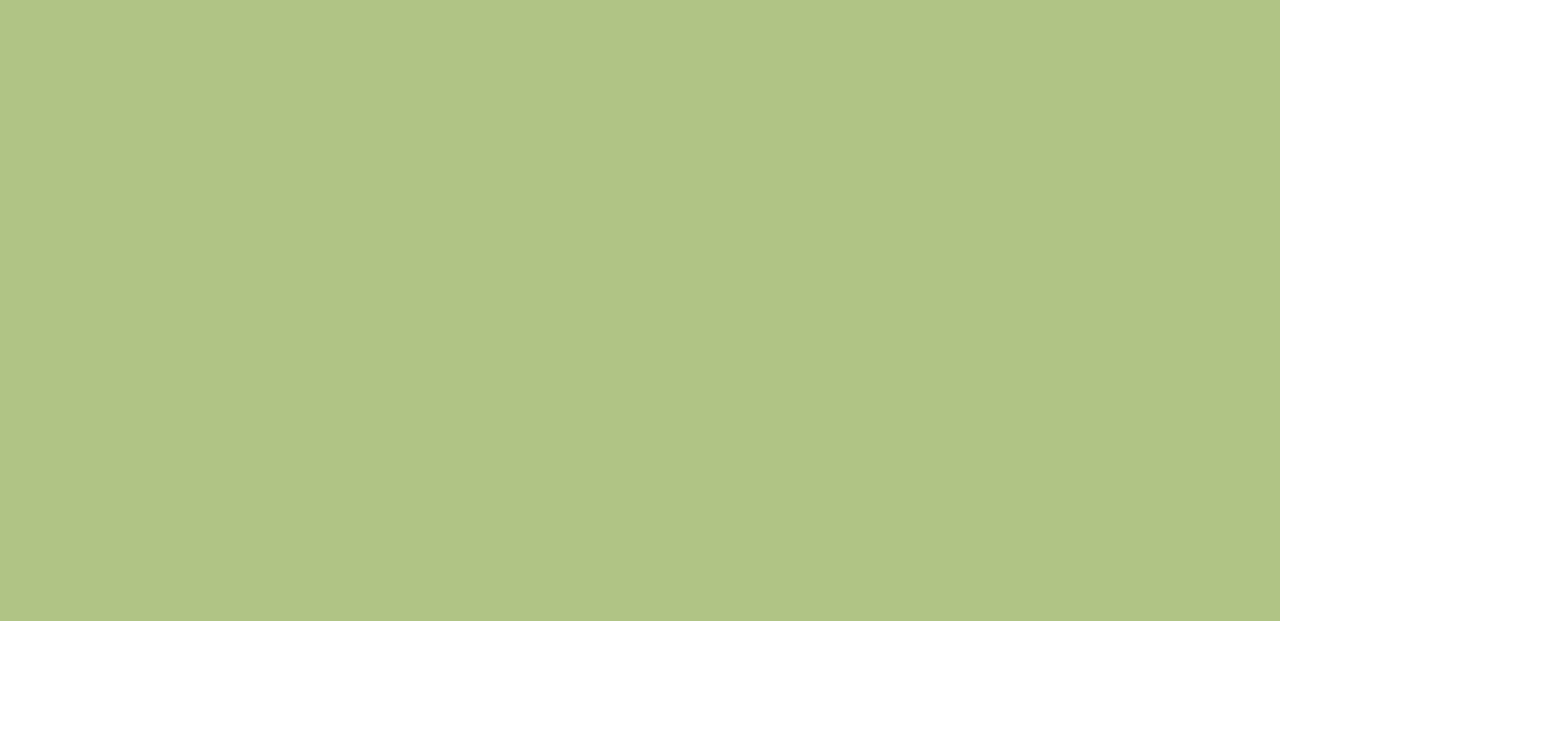
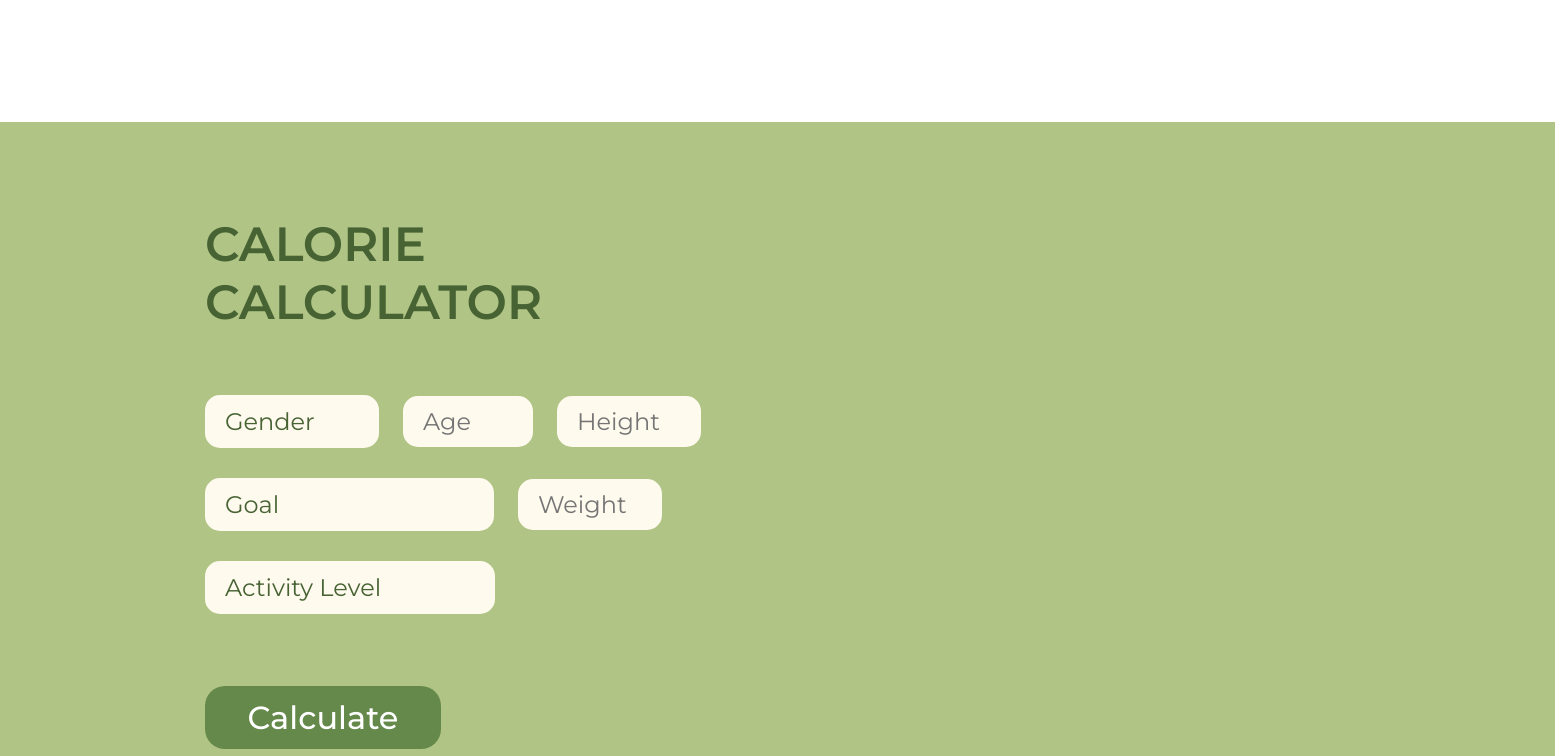
Before and after one commit to xiesheaeix/fitness, a React (Create React App) app in the folder fitness/: page / in a window 1280 px wide. Shown: the part 280-1036 px from the top of the page, 1555 px wide, since content can reach past the window. Before the commit the page ends 901 px from the top, so only its background shows below. Built offline with nearby package versions, Linux system fonts and the light colour scheme.

Commit message:
calorie tracker done

```diff
--- a/fitness/public/index.html
+++ b/fitness/public/index.html
@@ -1,20 +1,20 @@
-<!DOCTYPE html>
+<!doctype html>
 <html lang="en">
-  <head>
+
+<head>
     <meta charset="utf-8" />
     <link rel="icon" href="%PUBLIC_URL%/favicon.ico" />
     <meta name="viewport" content="width=device-width, initial-scale=1" />
     <meta name="theme-color" content="#000000" />
-    <meta
-      name="description"
-      content="Web site created using create-react-app"
-    />
+    <meta name="description" content="Web site created using create-react-app" />
+    <link rel="preconnect" href="https://fonts.googleapis.com" />
+    <link rel="preconnect" href="https://fonts.gstatic.com" crossorigin />
+    <link href="https://fonts.googleapis.com/css2?family=Montserrat:ital,wght@0,100..900;1,100..900&display=swap" rel="stylesheet" />
+    <title>FitRise</title>
+</head>
 
-    <title>Fitness App</title>
-  </head>
-  <body>
+<body>
+    <div id="root"></div>
+</body>
 
-    <div id="root"></div>
-
-  </body>
 </html>
--- a/fitness/src/components/app/app.scss
+++ b/fitness/src/components/app/app.scss
@@ -1,6 +1,7 @@
 * {
     padding: 0;
     margin: 0;
+    font-family: "Montserrat", sans-serif;
 }
 
 .container {
--- /dev/null
+++ b/fitness/src/components/calorieComp/CalorieComp.jsx
@@ -0,0 +1,183 @@
+import { act, useState } from "react";
+import "./calorieComp.scss";
+const CalorieComp = () => {
+  const [gender, setGender] = useState("");
+  const [age, setAge] = useState("");
+  const [height, setHeight] = useState("");
+  const [goal, setGoal] = useState("");
+  const [weight, setWeight] = useState("");
+  const [activityLevel, setActivityLevel] = useState("");
+  const [caloriePerDayAmount, setCaloriePerDayAmount] = useState(null);
+  const calculateDayCalorie = () => {
+    const genderMultiplier =
+      gender === "male" ? 5 : gender === "female" ? -161 : -161;
+    const BMR = 10 * weight + 6.25 * height - 5 * age + genderMultiplier;
+    const activityLvlMultilpier = {
+      sedentary: 1.2,
+      light: 1.375,
+      moderate: 1.55,
+      very: 1.725,
+      super: 1.9,
+    };
+
+    const goalMultiplier = {
+      loss: -300,
+      gain: 300,
+      maintain: 0,
+    };
+
+    setCaloriePerDayAmount(
+      (
+        BMR * activityLvlMultilpier[activityLevel] +
+        goalMultiplier[goal]
+      ).toFixed(0)
+    );
+  };
+  const sendRequest = (e) => {
+    e.preventDefault();
+    console.log("Sent");
+    console.log(calculateDayCalorie());
+  };
+
+  const showedComponent =
+    caloriePerDayAmount === null ? (
+      <FormComponent
+        setGender={setGender}
+        setAge={setAge}
+        setHeight={setHeight}
+        setGoal={setGoal}
+        setWeight={setWeight}
+        setActivityLevel={setActivityLevel}
+        sendRequest={sendRequest}
+        gender={gender}
+        age={age}
+        height={height}
+        weight={weight}
+        goal={goal}
+        activityLevel={activityLevel}
+      />
+    ) : (
+      <CalorieCalculatedComponent caloriePerDayAmount={caloriePerDayAmount} />
+    );
+
+  return (
+    <div className="calorie-counter">
+      <h3 className="calorie-counter__title">Calorie Calculator</h3>
+      {showedComponent}
+    </div>
+  );
+};
+
+const FormComponent = (props) => {
+  return (
+    <form
+      className="calorie-counter__form"
+      action="submit"
+      onSubmit={props.sendRequest}
+    >
+      <div>
+        <select
+          value={props.gender}
+          className="inp select-tag gender"
+          name="gender"
+          onChange={(e) => props.setGender(e.target.value)}
+          required
+        >
+          <option value="">Gender</option>
+          <option value="male">Male</option>
+          <option value="female">Female</option>
+          <option value="null">N/A</option>
+        </select>
+
+        <input
+          value={props.age}
+          type="number"
+          className="inp age"
+          placeholder="Age"
+          name="age"
+          min="1"
+          max="120"
+          onChange={(e) => props.setAge(e.target.value)}
+          required
+        />
+
+        <input
+          value={props.height}
+          type="number"
+          name="height"
+          className="inp height"
+          min="100"
+          max="250"
+          placeholder="Height"
+          onChange={(e) => props.setHeight(e.target.value)}
+          required
+        />
+      </div>
+
+      <div>
+        <select
+          name="goal"
+          value={props.goal}
+          onChange={(e) => props.setGoal(e.target.value)}
+          required
+          className="inp select-tag goal"
+        >
+          <option value="">Goal</option>
+          <option value="loss">Loss Weight</option>
+          <option value="gain">Gain Weight</option>
+          <option value="maintain">Maintain</option>
+        </select>
+
+        <input
+          value={props.weight}
+          type="number"
+          name="weight"
+          className="inp weight"
+          min="1"
+          max="300"
+          placeholder="Weight"
+          onChange={(e) => props.setWeight(e.target.value)}
+          required
+        />
+      </div>
+
+      <div>
+        <select
+          value={props.activityLevel}
+          name="activityLevel"
+          className="inp select-tag activityLevel"
+          required
+          onChange={(e) => props.setActivityLevel(e.target.value)}
+        >
+          <option value="">Activity Level</option>
+          <option value="sedentary">Sedentary – Little to no exercise</option>
+          <option value="light">
+            Lightly Active – Light exercise 1–3 days/week
+          </option>
+          <option value="moderate">Moderately Active – 3–5 days/week</option>
+          <option value="very">Very Active – 6–7 days/week</option>
+          <option value="super">
+            Super Active – Intense training or athlete
+          </option>
+        </select>
+      </div>
+
+      <button className="submit-btn">Calculate</button>
+    </form>
+  );
+};
+
+const CalorieCalculatedComponent = ({ caloriePerDayAmount }) => {
+  return (
+    <div className="calorie-result">
+      <p className="calorie-result__paragraph">
+        Based on your data, the optimal number of calories per day is:{" "}
+      </p>
+      <div className="calorie-result__amount">
+        <span>{caloriePerDayAmount}</span> Ccals
+      </div>
+    </div>
+  );
+};
+
+export default CalorieComp;
--- /dev/null
+++ b/fitness/src/components/calorieComp/calorieComp.scss
@@ -0,0 +1,116 @@
+.calorie-counter {
+    width: 418px;
+    height: 517px;
+    &__title {
+        display: box;
+        width: 338px;
+        text-transform: uppercase;
+        font-size: 48px;
+        font-weight: 600;
+        color: #476334;
+    }
+    &__form {
+        margin-top: 64px;
+        width: 550px;
+        height: 239px;
+    }
+    .gender {
+        width: 174px;
+        background-color: #fffaee;
+        color: #476334;
+        border-radius: 5px;
+        font-size: 24px;
+        border: none;
+    }
+    .age {
+        width: 90px;
+        height: 33px;
+        background-color: #fffaee;
+        color: #476334;
+        border-radius: 5px;
+        font-size: 24px;
+        border: none;
+    }
+    .weight {
+        width: 104px;
+        height: 33px;
+        background-color: #fffaee;
+        color: #476334;
+        border-radius: 5px;
+        font-size: 24px;
+        border: none;
+    }
+    .height {
+        width: 104px;
+        height: 33px;
+        background-color: #fffaee;
+        color: #476334;
+        border-radius: 5px;
+        font-size: 24px;
+        border: none;
+    }
+    .goal {
+        width: 289px;
+        height: 53px;
+        background-color: #fffaee;
+        color: #476334;
+        border-radius: 5px;
+        font-size: 24px;
+        border: none;
+    }
+    .activityLevel {
+        width: 290px;
+        height: 53px;
+        background-color: #fffaee;
+        color: #476334;
+        border-radius: 5px;
+        font-size: 24px;
+        border: none;
+    }
+    .inp {
+        margin-right: 24px;
+        margin-bottom: 30px;
+        border-radius: 15px;
+        padding: 9px 20px;
+        appearance: none;
+    }
+}
+
+.select-tag {
+    padding: 12px 20px;
+    height: 53px;
+}
+
+.submit-btn {
+    width: 236px;
+    height: 63px;
+    background-color: #64894b;
+    border-radius: 20px;
+    color: white;
+    font-size: 32px;
+    font-weight: 500;
+    border: none;
+    margin-top: 42px;
+}
+
+.submit-btn:hover {
+    background-color: darkgreen;
+}
+
+.calorie-result {
+    margin-top: 64px;
+    &__paragraph {
+        display: box;
+        font-size: 32px;
+        color: #476334;
+        width: 418px;
+    }
+    &__amount {
+        margin-top: 42px;
+        color: #476334;
+        font-size: 48px;
+        span {
+            font-weight: 800;
+        }
+    }
+}
--- a/fitness/src/components/pages/MainPage.jsx
+++ b/fitness/src/components/pages/MainPage.jsx
@@ -1,9 +1,14 @@
 import { useEffect } from "react";
 
 import "./mainPage.scss";
+import CalorieComp from "../calorieComp/CalorieComp";
 
 const MainPage = () => {
-  return <main className="main"></main>;
+  return (
+    <main className="main">
+      <CalorieComp />
+    </main>
+  );
 };
 
 export default MainPage;
--- a/fitness/src/components/pages/mainPage.scss
+++ b/fitness/src/components/pages/mainPage.scss
@@ -2,4 +2,6 @@
     background-color: #b0c485;
     height: 704px;
     width: 100%;
+    margin-top: 205px;
+    padding: 93px 70px 90px 205px;
 }
```
